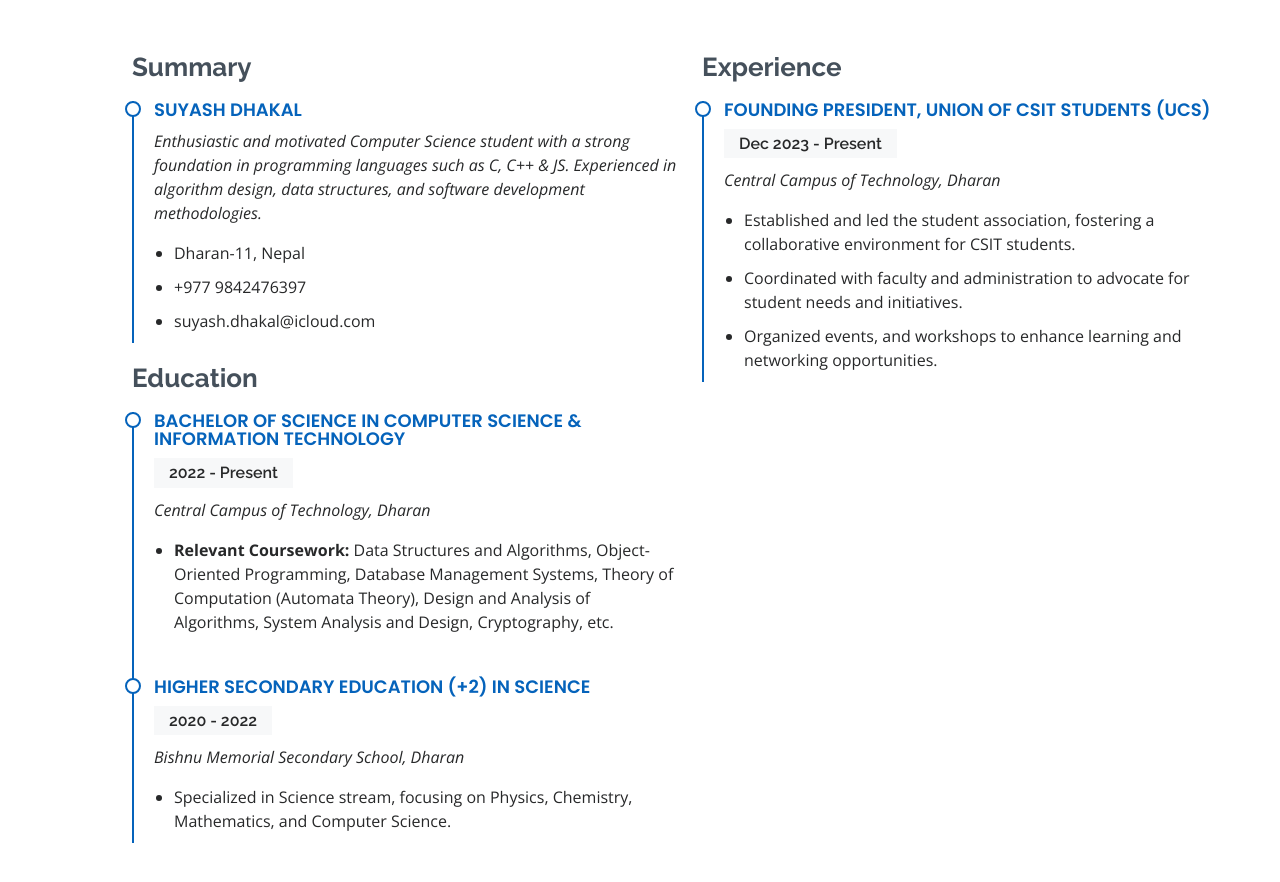
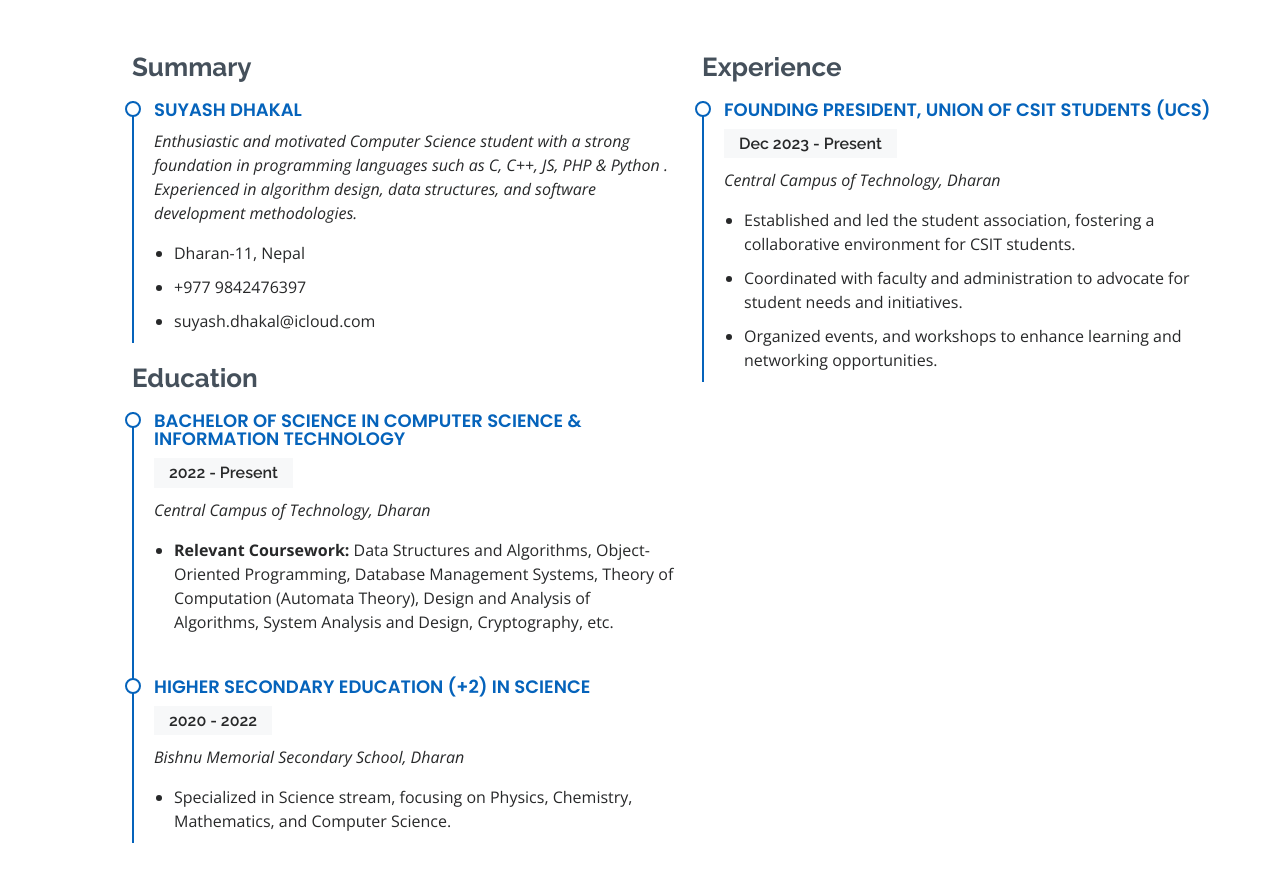
Before and after one commit to Suyash-Dhakal/presentPortfolio, a plain HTML site: page index.html in a window 1280 px wide. Shown: the part 1580-2462 px from the top of the page. Drawn offline with nearby package versions, Linux system fonts and the light colour scheme.

Commit message:
changes in Summary-> Suyash Dhakal

```diff
--- a/index.html
+++ b/index.html
@@ -253,7 +253,7 @@ Currently expanding expertise in supervised machine learning.
             <h3 class="resume-title">Summary</h3>
             <div class="resume-item pb-0">
               <h4>Suyash Dhakal</h4>
-              <p><em>Enthusiastic and motivated Computer Science student with a strong foundation in programming languages such as C, C++ & JS. Experienced in algorithm design, data structures, and software development methodologies.</em></p>
+              <p><em>Enthusiastic and motivated Computer Science student with a strong foundation in programming languages such as C, C++, JS, PHP & Python . Experienced in algorithm design, data structures, and software development methodologies.</em></p>
               <ul>
                 <li>Dharan-11, Nepal</li>
                 <li>+977 9842476397</li>
```
